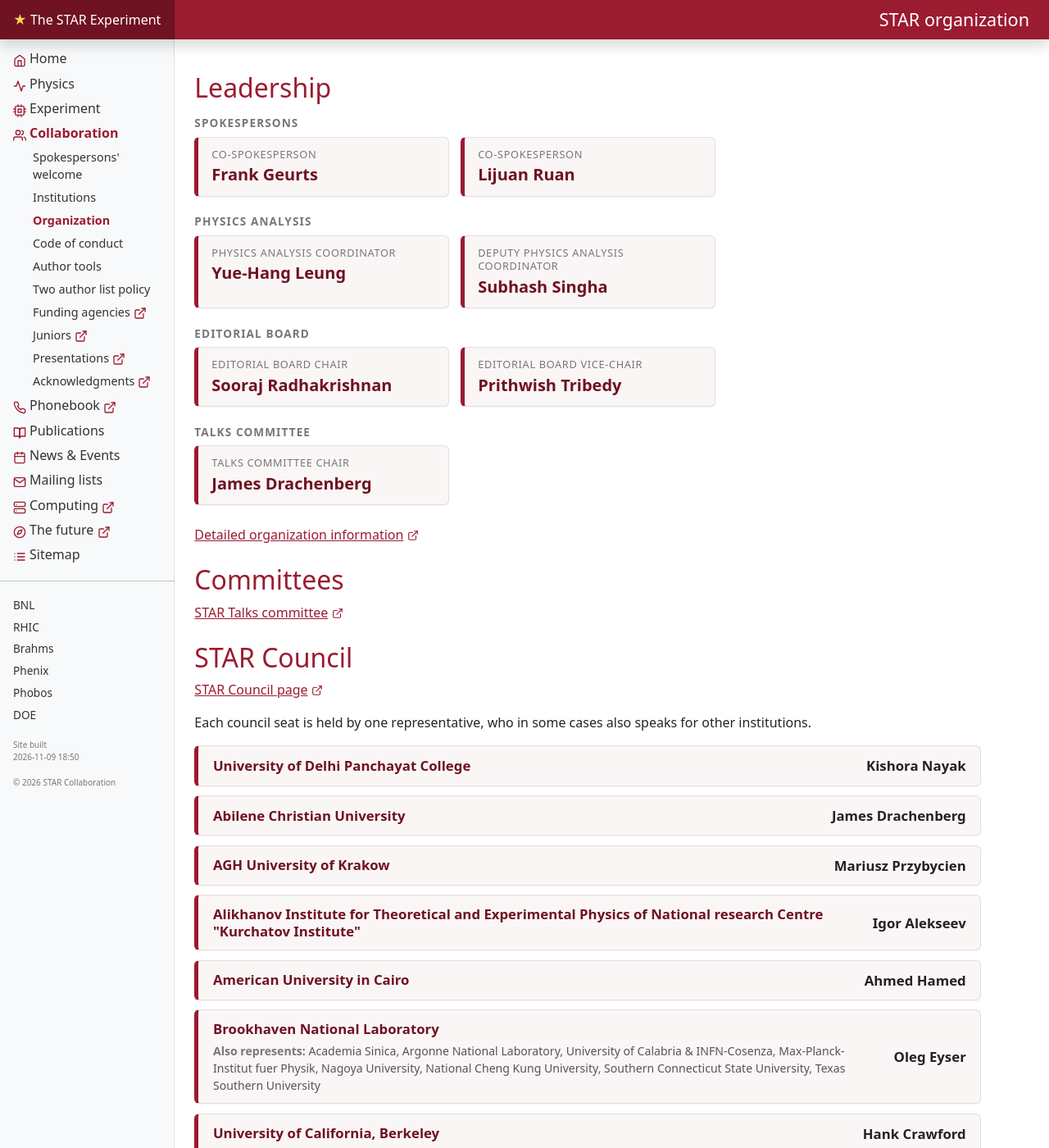
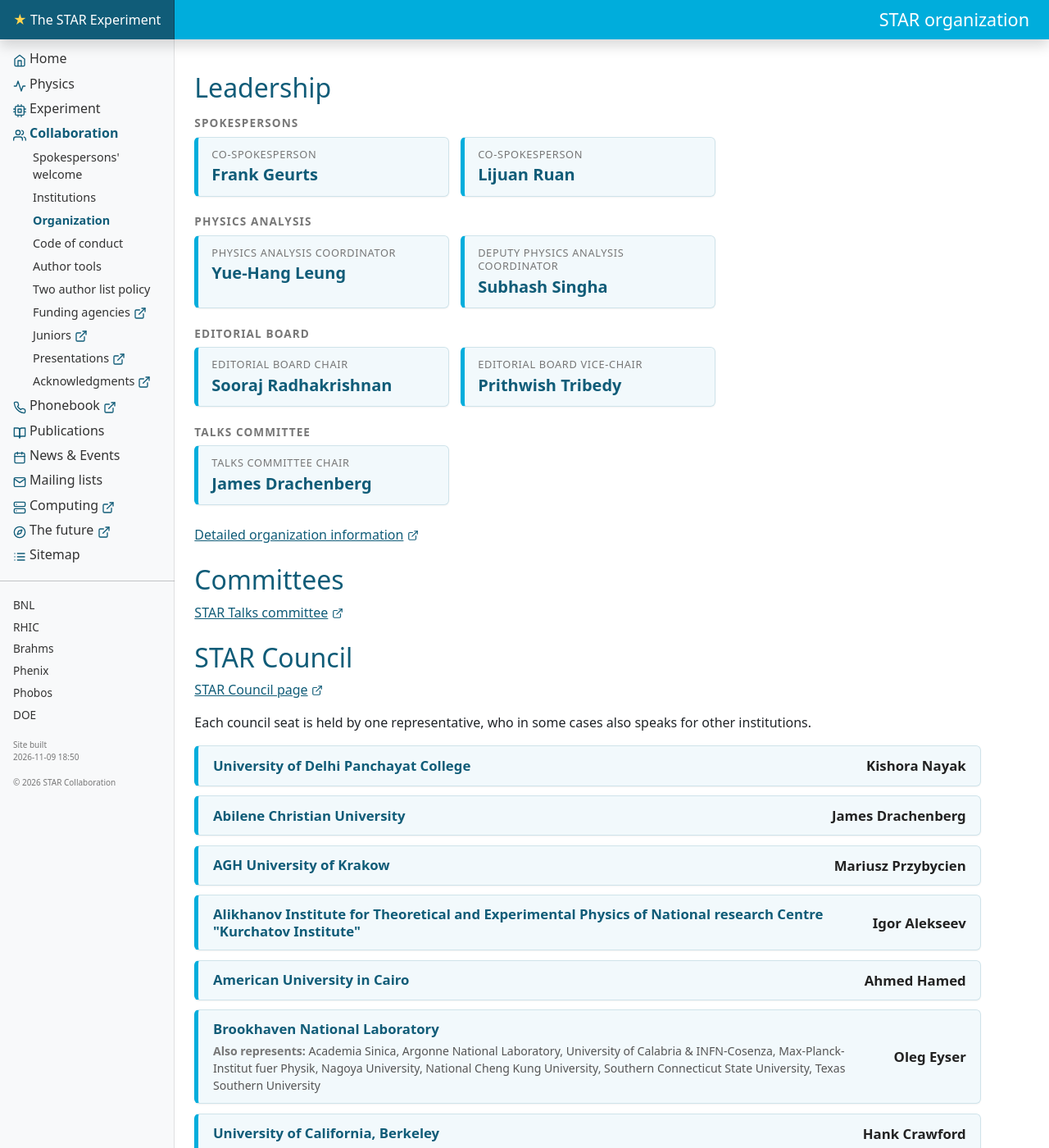
Before and after one commit to buddhasystem/star.github.io, a Jekyll site: the page built from collaboration/organization/index.md, in a window 1280 px wide and 1400 px high. Shown: the whole window at 82% size. Built offline with Jekyll 4.4.1, drawn with Linux system fonts in a browser that asks for light colours.

Commit message:
Created an alternative styling.

```diff
--- a/_config.yml
+++ b/_config.yml
@@ -10,6 +10,11 @@ description: The STAR experiment at RHIC, Brookhaven National Laboratory
 
 url: "https://buddhasystem.github.io"
 baseurl: ""
+
+# Colour theme: a folder under assets/themes/. Keep exactly one line active.
+# jekyll serve reads _config.yml only at startup, so restart it after switching.
+# css_theme: default
+css_theme: alt
 
 timezone: America/New_York
 
--- a/_includes/head.html
+++ b/_includes/head.html
@@ -8,7 +8,7 @@
 
   <link rel="stylesheet" href="{{ '/assets/bootstrap/css/bootstrap.min.css' | relative_url }}">
   <link rel="stylesheet" href="{{ '/assets/dashboard/dashboard.css' | relative_url }}?v={{ site.time | date: '%s' }}">
-  <link rel="stylesheet" href="{{ '/assets/custom/css/custom.css' | relative_url }}?v={{ site.time | date: '%s' }}">
+  <link rel="stylesheet" href="{{ '/assets/themes/' | append: site.css_theme | append: '/custom.css' | relative_url }}?v={{ site.time | date: '%s' }}">
 
   {%- comment -%}
     Physics pages with formulas: put `math: true` in the page front matter.
--- /dev/null
+++ b/assets/themes/alt/custom.css
@@ -0,0 +1,190 @@
+/* STAR site styles, ALTERNATIVE theme: BNL digital palette, cerulean + teal.
+   Same structure as the default theme: a lighter shade (header bar, card borders)
+   and a darker shade (brand block, headings, links, icons, table headers).
+   Cerulean is too light for text on white (about 2.6:1), so text and filled
+   labels use teal. */
+:root {
+  --star-accent: #00ADDC;      /* CERULEAN: header bar, card side/top borders */
+  --star-accent-dark: #105C78; /* TEAL: brand block, headings, links, icons */
+}
+
+body { font-size: 1rem; }
+
+.site-header { background-color: var(--star-accent); }
+.site-header .navbar-brand { background-color: var(--star-accent-dark); color: #fff; }
+.brand-mark { color: #ffd54f; }
+.page-title { font-size: 1.35rem; color: #fff; margin: 0; }
+
+/* sidebar */
+.sidebar .nav-link { color: #333; padding-top: .2rem; padding-bottom: .2rem; }
+.sidebar .nav-link .feather { color: var(--star-accent-dark); }
+.sidebar .nav-link.active { color: var(--star-accent-dark); font-weight: 700; }
+.sidebar-children .nav-link { font-weight: 400; font-size: .9rem; }
+.related-sites .nav-link { font-size: .85rem; }
+.build-stamp { font-size: x-small; color: #777; }
+
+/* content */
+.content { max-width: 60rem; }
+.content h2, .content h3, .content h4 { color: var(--star-accent-dark); margin-top: 1.5rem; }
+.content a { color: var(--star-accent-dark); }
+.content table { border-collapse: collapse; margin: 1rem 0; }
+.content th, .content td { border: 1px solid #ccc; padding: .4rem .7rem; vertical-align: top; }
+.content th { background: var(--star-accent-dark); color: #fff; }
+.content tr:nth-child(even) td { background: #f7f7f7; }
+.content blockquote { padding: .5em .75em; background: #eee; border-left: .4em solid #aaa; border-radius: 6px; }
+
+.news-date { color: #666; font-size: .85rem; }
+
+/* spokespersons' welcome page */
+.welcome p { text-align: justify; }
+.welcome-photos { display: flex; justify-content: center; align-items: center; gap: 2.5rem; margin: 1rem 0 1.5rem; flex-wrap: wrap; }
+.welcome-photos img { max-width: 100%; height: auto; }
+.welcome .star-heading::before { content: "\2606\00a0"; }   /* hollow star, as on the old site */
+.welcome p.former { text-align: left; }
+.welcome-return { text-align: center !important; margin-top: 1.5rem; }
+
+/* STAR Focus feature (home page) */
+.focus-feature p { text-align: justify; }
+.focus-figure { margin: 1.25rem 0; }
+.focus-figure-images { display: flex; flex-wrap: wrap; gap: 1rem; justify-content: center; align-items: flex-start; }
+.focus-figure-images img { max-width: 100%; width: 450px; height: auto; }
+.focus-figure figcaption { font-size: .9rem; margin-top: .5rem; }
+.focus-posted { color: #00008b; font-weight: 700; font-size: .9rem; text-align: left !important; }
+
+/* external-link icon inside page content (same feather icon as the sidebar) */
+.content .feather { width: 14px; height: 14px; vertical-align: -2px; color: var(--star-accent-dark); }
+
+/* mailing lists page: one column, plain lists with lock icons */
+.mail-lists ul { list-style: none; padding-left: 0; }
+.mail-lists li { margin: .15rem 0; }
+.mail-lists .ml-icon, .mail-lists .feather { width: 14px; height: 14px; vertical-align: -2px; color: var(--star-accent-dark); }
+
+/* experiment page: detector drawing */
+.detector-layout { text-align: center; margin: 1rem 0 1.5rem; }
+.detector-layout img { max-width: 100%; height: auto; }
+
+/* subsystem pages: centred figures, optionally several in a row */
+.page-figure { text-align: center; margin: 1.25rem 0; }
+.page-figure img { max-width: 100%; height: auto; }
+.page-figure-row { display: flex; flex-wrap: wrap; gap: 1rem; justify-content: center; align-items: flex-start; }
+
+/* institutions page */
+.inst-map { text-align: center; margin: 1.25rem 0 2rem; }
+.inst-map img { max-width: 100%; height: auto; border: 1px solid #ddd; border-radius: 4px; }
+.inst-map figcaption { font-size: .85rem; color: #666; margin-top: .5rem; }
+.institutions { display: flex; flex-direction: column; gap: 1.1rem; }
+.institution {
+  background: #f2f9fc;
+  border: 1px solid #cfe3ea;
+  border-left: 5px solid var(--star-accent);
+  border-radius: 6px;
+  padding: .9rem 1.2rem 1rem;
+  box-shadow: 0 1px 2px rgba(0, 0, 0, .05);
+}
+.inst-name {
+  font-size: 1.25rem;
+  font-weight: 700;
+  line-height: 1.25;
+  letter-spacing: .01em;
+  color: var(--star-accent-dark);
+}
+.inst-link { font-size: .85rem; margin-top: .3rem; word-break: break-all; }
+.inst-members {
+  margin-top: .7rem;
+  padding-top: .6rem;
+  border-top: 1px solid #cfe3ea;
+  font-size: .95rem;
+  line-height: 1.65;
+  color: #3a3a3a;
+}
+.inst-note { font-size: .85rem; color: #666; margin-top: 1.5rem; }
+
+/* organization page */
+.org-groups { display: flex; flex-direction: column; gap: 1.4rem; margin: 1rem 0 1.5rem; }
+.org-group-title { font-size: .85rem; font-weight: 700; text-transform: uppercase; letter-spacing: .08em; color: #777; margin: 0 0 .5rem; }
+.content .org-group-title { margin-top: 0; color: #777; }
+.org-roles { display: grid; grid-template-columns: repeat(auto-fill, minmax(15rem, 1fr)); gap: .9rem; }
+.org-role {
+  background: #f2f9fc;
+  border: 1px solid #cfe3ea;
+  border-left: 5px solid var(--star-accent);
+  border-radius: 6px;
+  padding: .75rem 1rem .85rem;
+  box-shadow: 0 1px 2px rgba(0, 0, 0, .05);
+}
+.org-role-title { font-size: .8rem; text-transform: uppercase; letter-spacing: .05em; color: #777; line-height: 1.3; }
+.org-role-name { font-size: 1.25rem; font-weight: 700; color: var(--star-accent-dark); margin-top: .25rem; line-height: 1.25; }
+.org-link { margin: .5rem 0 1rem; }
+.council { display: flex; flex-direction: column; gap: .7rem; margin: 1rem 0 1.5rem; }
+.council-row {
+  display: flex; flex-wrap: wrap; align-items: center; justify-content: space-between; gap: .4rem 1.5rem;
+  background: #f2f9fc;
+  border: 1px solid #cfe3ea;
+  border-left: 5px solid var(--star-accent);
+  border-radius: 6px;
+  padding: .7rem 1.1rem;
+  box-shadow: 0 1px 2px rgba(0, 0, 0, .05);
+}
+.council-inst { flex: 1 1 22rem; min-width: 0; }
+.council-inst-name { font-size: 1.05rem; font-weight: 700; color: var(--star-accent-dark); line-height: 1.3; }
+.council-also { font-size: .88rem; color: #555; line-height: 1.5; margin-top: .35rem; }
+.council-also span { font-weight: 600; color: #777; }
+.council-rep { flex: 0 0 auto; font-size: 1.05rem; font-weight: 600; color: #222; text-align: right; }
+.council-rep-none { color: #aaa; }
+@media (max-width: 576px) { .council-rep { text-align: left; } }
+
+/* author tools page: numbered step cards, spaced lists, callouts */
+.content ol.steps { list-style: none; counter-reset: step; padding-left: 0; margin: 1rem 0 1.5rem; }
+.content ol.steps > li {
+  counter-increment: step; position: relative;
+  background: #f2f9fc; border: 1px solid #cfe3ea; border-radius: 6px;
+  padding: .85rem 1.1rem .85rem 3.8rem; margin-bottom: .8rem;
+  box-shadow: 0 1px 2px rgba(0, 0, 0, .05); line-height: 1.55;
+}
+.content ol.steps > li::before {
+  content: counter(step); position: absolute; left: 1rem; top: .8rem;
+  width: 2rem; height: 2rem; border-radius: 50%;
+  background: var(--star-accent-dark); color: #fff; font-weight: 700;
+  display: flex; align-items: center; justify-content: center;
+}
+.content ol.steps > li > p { margin-bottom: .5rem; }
+.content ol.steps > li > p:last-child { margin-bottom: 0; }
+.content ol.steps ul { margin: .5rem 0 0; }
+.content ul.spaced > li { margin-bottom: .8rem; line-height: 1.55; }
+.callout {
+  background: #fff8e6; border-left: 4px solid #d9a400; border-radius: 4px;
+  padding: .6rem 1rem; margin: 1rem 0; line-height: 1.5;
+}
+.callout p { margin: 0; }
+
+/* two-author policy page */
+.list-cards { display: grid; grid-template-columns: repeat(auto-fit, minmax(18rem, 1fr)); gap: 1rem; margin: 1rem 0 1.5rem; }
+.list-card {
+  background: #f2f9fc; border: 1px solid #cfe3ea; border-top: 5px solid var(--star-accent);
+  border-radius: 6px; padding: .8rem 1.1rem 1rem; box-shadow: 0 1px 2px rgba(0, 0, 0, .05);
+}
+.list-card-title { font-size: 1.35rem; font-weight: 700; color: var(--star-accent-dark); margin-bottom: .4rem; }
+.list-card p { margin: 0; line-height: 1.55; }
+.content ul.rules { list-style: none; padding-left: 0; margin: 1rem 0 1.5rem; }
+.content ul.rules > li {
+  background: #f2f9fc; border: 1px solid #cfe3ea; border-left: 5px solid var(--star-accent);
+  border-radius: 6px; padding: .7rem 1.1rem; margin-bottom: .8rem; line-height: 1.55;
+  box-shadow: 0 1px 2px rgba(0, 0, 0, .05);
+}
+
+/* meetings archive */
+.year-jump { display: flex; flex-wrap: wrap; align-items: center; gap: .4rem .5rem; margin: .25rem 0 1.5rem; }
+.year-jump-label { font-size: .85rem; color: #777; margin-right: .25rem; }
+.year-jump a {
+  display: inline-block; padding: .15rem .65rem; border: 1px solid #b9d6e2; border-radius: 999px;
+  background: #f2f9fc; color: var(--star-accent-dark); font-weight: 600; font-size: .9rem; text-decoration: none;
+}
+.year-jump a:hover { background: var(--star-accent-dark); border-color: var(--star-accent-dark); color: #fff; }
+.meeting-years { display: flex; flex-direction: column; gap: 1.4rem; }
+.meeting-year { border: 1px solid #cfe3ea; border-radius: 6px; overflow: hidden; box-shadow: 0 1px 2px rgba(0, 0, 0, .05); scroll-margin-top: 5rem; }
+.content .meeting-year-title { margin: 0; padding: .5rem 1.1rem; font-size: 1.35rem; font-weight: 700; color: #fff; background: var(--star-accent-dark); }
+.meeting-list { list-style: none; margin: 0; padding: 0; background: #fff; }
+.meeting-list li { padding: .65rem 1.1rem; border-top: 1px solid #e0edf2; line-height: 1.5; }
+.meeting-list li:first-child { border-top: 0; }
+.meeting-list li:nth-child(even) { background: #f2f9fc; }
+.meeting-extra { display: inline-block; margin-left: .35rem; color: #555; font-size: .9rem; }
```
Also changed, not shown: README.md, assets/themes/default/custom.css (renamed from assets/custom/css/custom.css).
